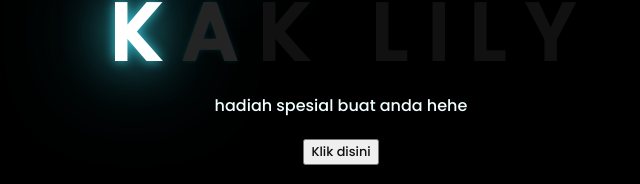
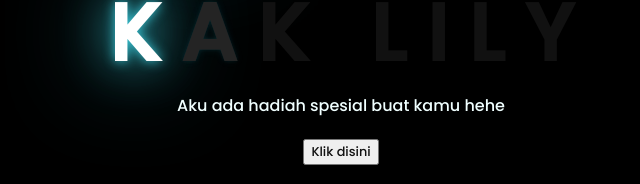
Before and after one commit to Frysn/lilyamelia.github.io, a plain HTML site: page index.html in a window 1280 px wide. Shown: the part 399-583 px from the top of the page, without its empty margins (307-947 px from the left). Drawn offline with Linux system fonts and the light colour scheme.

Commit message:
ganti teks

```diff
--- a/css/style.css
+++ b/css/style.css
@@ -72,7 +72,6 @@ body{
     .description{
         font-size: 1rem;
     }
-
     .button a{
         font-size: .5rem;
     }
--- a/index.html
+++ b/index.html
@@ -30,7 +30,7 @@
 
 </div>
     <div class="description">
-        <span>hadiah spesial buat anda hehe</span>
+        <span>Aku ada hadiah spesial buat kamu hehe</span>
     </div>
     <div class="button">
         <button>
```
